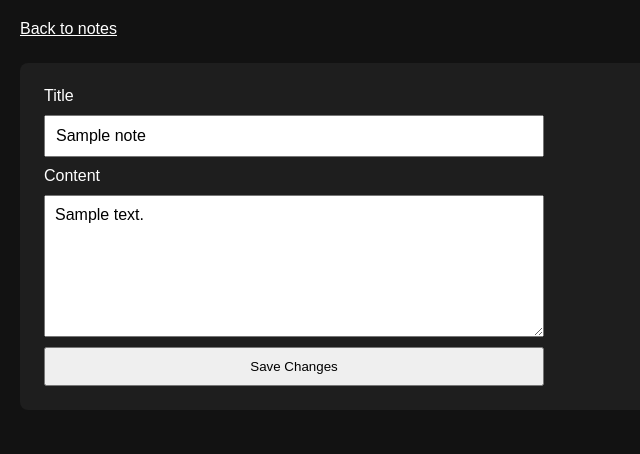
After one commit to duckmxx/duck-notes, a Flask app: template templates/note.html in a window 1280 px wide. The commit adds this page. Shown: the top 454 px of the page, without its empty margins (0-640 px from the left). Run offline with Flask 3, Linux system fonts and the light colour scheme; the template is opened without the code that fills it: most values are stand-ins (such as "Sample title", 1, 10 or a date in 2020).

Commit message:
Editing functionalitygit add ., new edit route, uuids, new html template for full note viewing

```diff
--- a/app.py
+++ b/app.py
@@ -1,5 +1,5 @@
 from flask import Flask, render_template, request, redirect
-from notes import check_create_file, read_json, file_path, save_note
+from notes import check_create_file, read_json, file_path, save_note, edit_note
 
 app = Flask(__name__)
 
@@ -23,5 +23,25 @@ def add_note_route():
     save_note(file_path, title, content)
     return redirect("/")
 
+@app.route("/note/<note_id>")
+def view_note(note_id):
+    notes = read_json(file_path)
+
+    for note in notes:
+        if note["id"] == note_id:
+            return render_template("note.html", note=note)
+
+    return "Note not found", 404
+
+
+@app.route("/note/<note_id>/edit", methods=["POST"])
+def edit_note_route(note_id):
+    was_edited = edit_note(file_path, note_id, new_title=request.form["title"], new_content=request.form["content"])
+
+    if not was_edited:
+        return "Note not found", 404
+
+    return redirect(f"/note/{note_id}")
+
 if __name__ == "__main__":
     app.run()
--- a/notes.py
+++ b/notes.py
@@ -1,5 +1,6 @@
 import json
 import os
+import uuid
 
 file_path = "notes.json"
 
@@ -30,35 +31,36 @@ def display_json(file_path):
         return
     for index, note in enumerate(notes):
         print(f"Notes entry number {index + 1}.")
+        print(f"UUID: {note['id']}")
         print(f"Title: {note['title']}")
         print(f"Contents: {note['content']}")
         print("--------------------------")
 
 def save_note(file_path, title, content):
     notes = read_json(file_path)
-    notes.append({"title": title, "content": content})
+    note = {
+        "id": str(uuid.uuid4()),
+        "title": title,
+        "content": content
+    }
 
+    notes.append(note)
     write_json(notes, file_path)
     print("Note appended.\n")
 
-def edit_note(file_path, note_index, new_title=None, new_content=None):
+def edit_note(file_path, note_id, new_title=None, new_content=None):
     notes = read_json(file_path)
-    if not notes:
-        print("Wow, can't edit nothing can you\n")
-        return
-    if note_index < 1 or note_index > len(notes):
-        print("Invalid note number.\n")
-        return
-    note = notes[note_index - 1]
 
-    if new_title is not None:
-        note["title"] = new_title
-    if new_content is not None:
-        note["content"] = new_content
+    for note in notes:
+        if note["id"] == note_id:
+            if new_title is not None:
+                note["title"] = new_title
+            if new_content is not None:
+                note["content"] = new_content
+            write_json(notes, file_path)
+            return True
 
-    write_json(notes, file_path)
-    print("Note edited.\n")
-
+    return False
 
 
 def delete_note(file_path, note_index):
--- a/static/style.css
+++ b/static/style.css
@@ -5,15 +5,51 @@ body {
     font-family: Arial, sans-serif;
 
     margin: 0;
-    padding-left: 20px;
+    padding: 20px;
 }
 
 .note {
     background: #1e1e1e;
-    padding: 10px;
-    margin: 15px 0;
+    color: white;
+    padding: 16px;
+    border-radius: 8px;
+    text-decoration: none;
+    cursor: pointer;
+}
+
+.note:hover {
+    background: #292929;
+}
+
+.note p {
+    white-space: pre-wrap;
+}
+
+.notes-container {
+    display: grid;
+    grid-template-columns: repeat(auto-fill, minmax(250px, 1fr));
+    gap: 15px;
+
+    margin-bottom: 30px;
+}
+
+.full-note {
+    max-width: 1500px;
+    margin: 25px auto;
+    padding: 24px;
+    background: #1e1e1e;
     border-radius: 8px;
 }
+
+.full-note p {
+    white-space: pre-wrap;
+}
+
+.back-link {
+    color: white;
+}
+
+
 
 .note-form {
     display: flex;
@@ -25,11 +61,16 @@ body {
 
 .note-form input,
 .note-form textarea {
-    padding: 18px;
-    font-size: 16px;
+    padding: 10px;
+    font: inherit;
 }
 
 .note-form textarea {
     min-height: 120px;
     resize: vertical;
 }
+
+.note-form button {
+    padding: 10px;
+    cursor: pointer;
+}
--- /dev/null
+++ b/templates/note.html
@@ -0,0 +1,25 @@
+<!DOCTYPE html>
+<html lang="en">
+<head>
+    <meta charset="UTF-8">
+    <meta name="viewport" content="width=device-width, initial-scale=1.0">
+    <title>{{ note.title }} - duck-notes</title>
+    <link rel="stylesheet" href="/static/style.css">
+    <link rel="icon" href="/static/favicon.ico">
+</head>
+<body>
+    <a class="back-link" href="/">Back to notes</a>
+
+    <article class="full-note">
+        <form action="/note/{{ note.id }}/edit" method="POST" class="note-form">
+            <label for="title">Title</label>
+            <input id="title" name="title" value="{{ note.title }}" required>
+
+            <label for="content">Content</label>
+            <textarea id="content" name="content" required>{{ note.content }}</textarea>
+
+            <button type="submit">Save Changes</button>
+        </form>
+    </article>
+</body>
+</html>
```
Also changed, not shown: templates/home.html (+7 -5 lines), static/favicon.ico.
